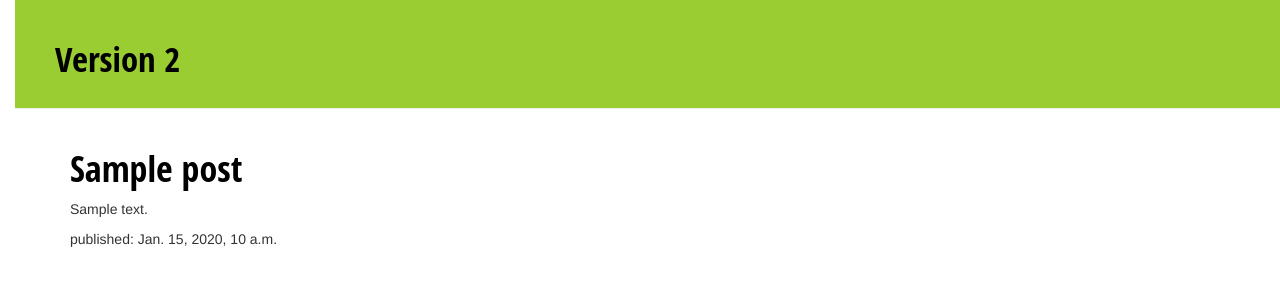
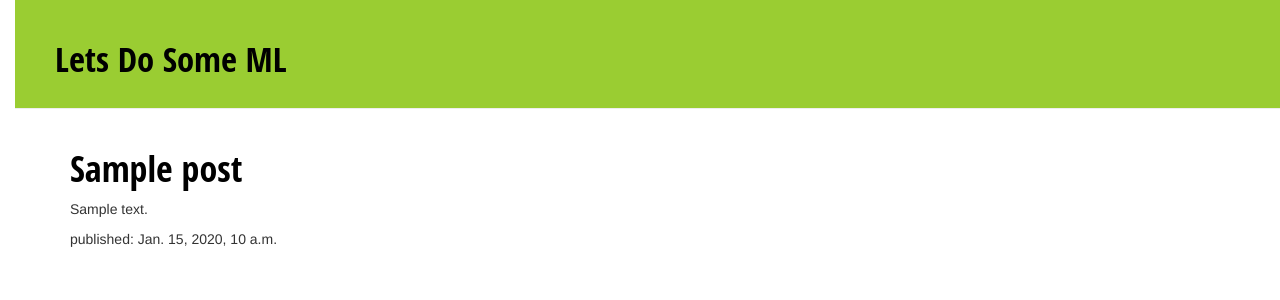
Before and after one commit to shivankgtm/my-blog, a Django app: template blog/templates/blog/post_list.html in a window 1280 px wide. Shown: the top 300 px of the page. Run offline with Django 3.2, Linux system fonts and the light colour scheme; the template is opened without the code that fills it: most values are stand-ins (such as "Sample title", 1, 10 or a date in 2020); some libraries are stand-ins or nearby versions.

Commit message:
Update base.html

```diff
--- a/blog/templates/blog/base.html
+++ b/blog/templates/blog/base.html
@@ -9,7 +9,7 @@
     </head>
     <body>
 		<div class="page-header">
-        <h1><a href="/">Version 2 </a></h1>
+        <h1><a href="/">Lets Do Some ML </a></h1>
     </div>
     <div class="content container">
         <div class="row">
```
